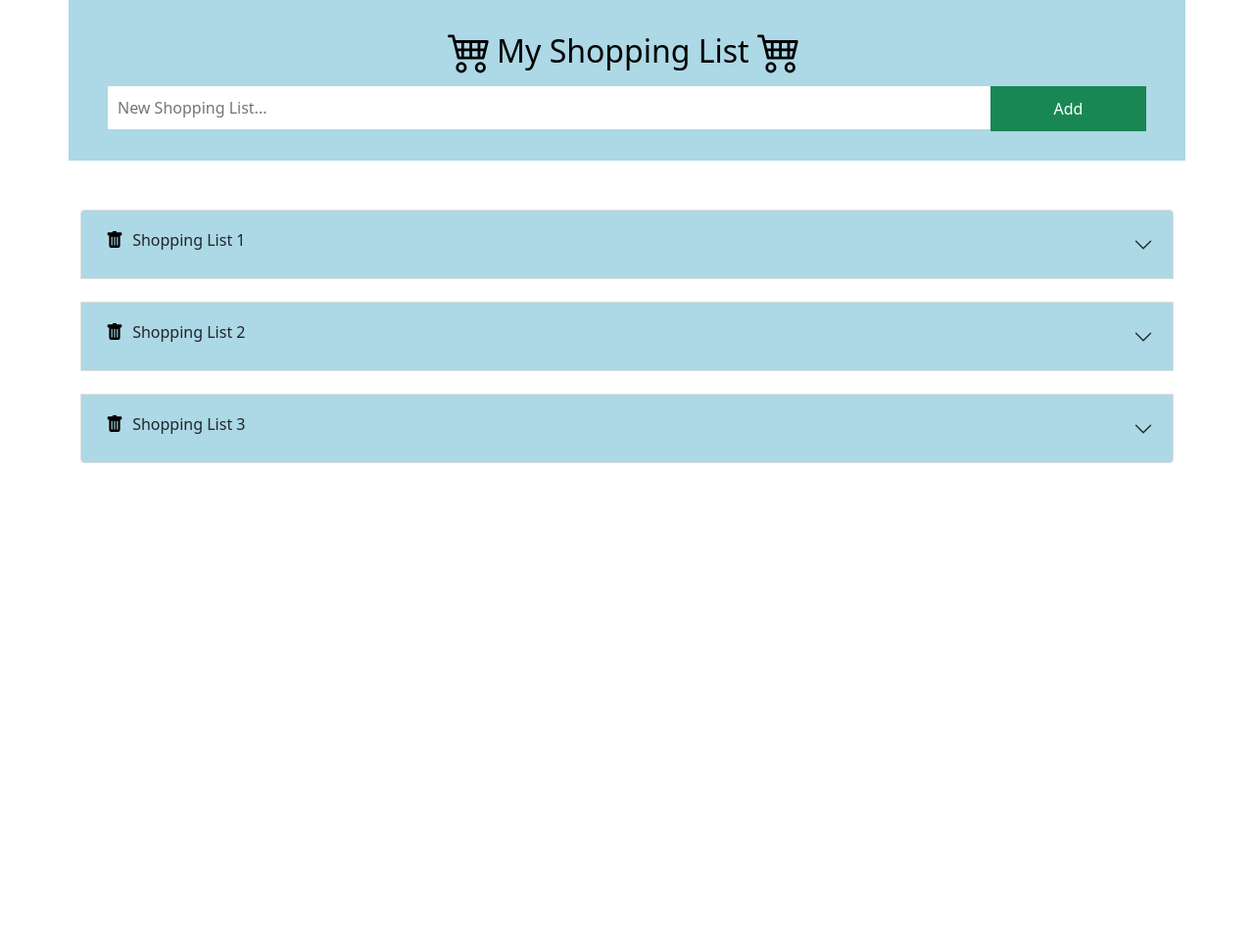
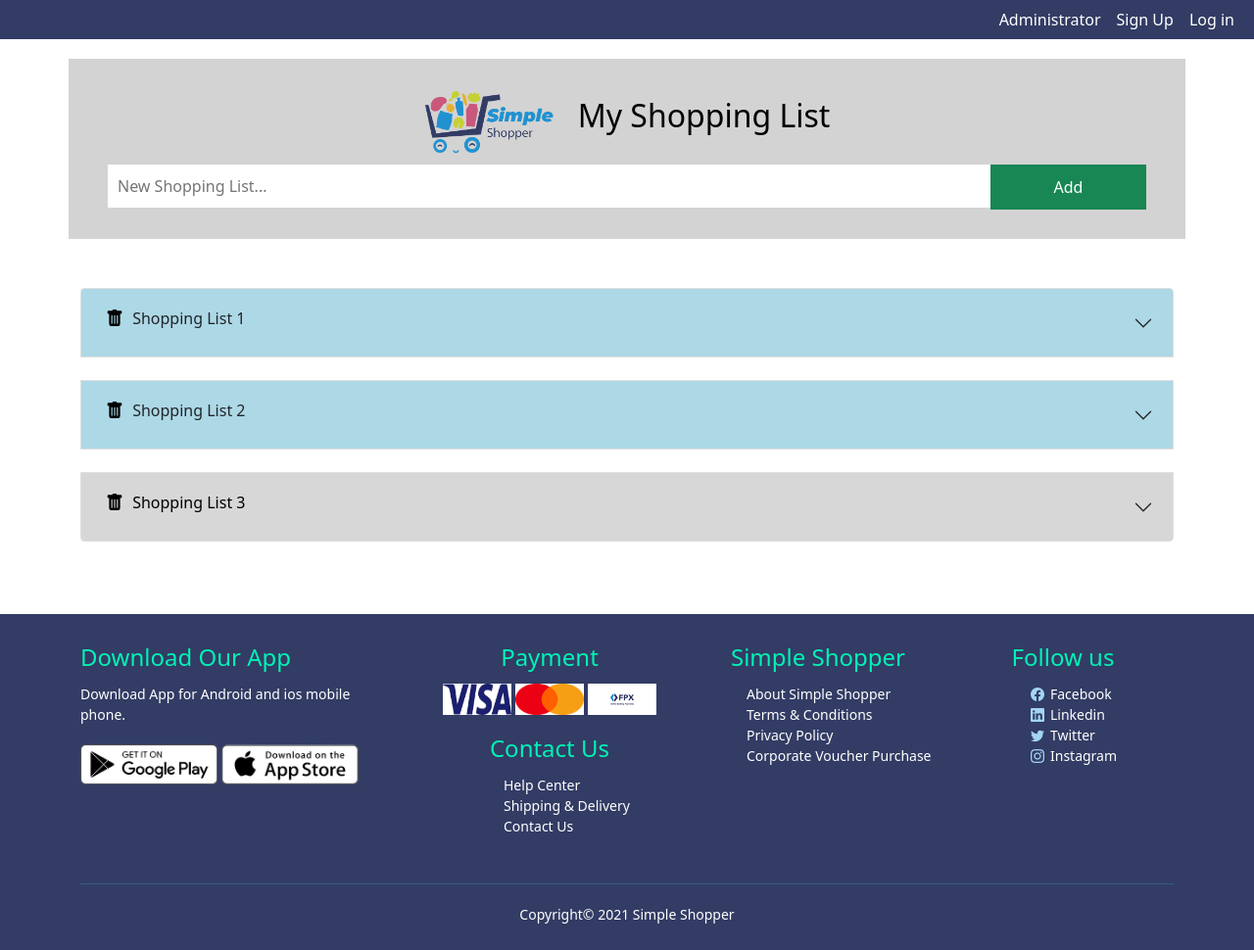
Before and after one commit to owen0712/simple-shopper, a PHP site: page /src/shoplist.html in a window 1280 px wide. Shown: the whole page at 98% size. Before the commit the page ends 473 px from the top, so only its background shows below. Run offline with PHP 8.4, Linux system fonts and the light colour scheme; some libraries are stand-ins or nearby versions.

Commit message:
Add header footer and change color

```diff
--- a/src/shoplist.html
+++ b/src/shoplist.html
@@ -12,25 +12,39 @@
     <meta name="viewport" content="width=device-width, initialscale=1, shrink-to-fit=no">
     <!-- Bootstrap CSS -->
     <link href="https://cdn.jsdelivr.net/npm/bootstrap@5.0.0-beta3/dist/css/bootstrap.min.css" rel="stylesheet" integrity="sha384-eOJMYsd53ii+scO/bJGFsiCZc+5NDVN2yr8+0RDqr0Ql0h+rP48ckxlpbzKgwra6" crossorigin="anonymous">
+    <link rel="stylesheet" href="https://cdn.jsdelivr.net/npm/bootstrap-icons@1.4.1/font/bootstrap-icons.css">
+    <link href="../testing/sign-in/signUp.css" rel="stylesheet">
     <link rel="stylesheet" href="../style/design.css">
 
     <title>Simple Shopper | Grocery </title>
 
 </head>
-<header>
-</header>
-<nav>
+<nav class="navbar navbar-expand-lg navbar-dark py-0 " style="margin-bottom: 20px; background-color: #323c64;">
+    <div class="container-fluid">
+        <button class="navbar-toggler" type="button" data-bs-toggle="collapse" data-bs-target="#navbarNav" aria-controls="navbarNav" aria-expanded="false" aria-label="Toggle navigation">
+            <span class="navbar-toggler-icon"></span>
+        </button>
+        <div class="collapse navbar-collapse" id="navbarNav">
+            <ul class="navbar-nav ms-auto">
+                <li class="nav-item">
+                    <a class="nav-link" style="color: white;" href="/src/administrator.html">Administrator</a>
+                </li>
+                <li class="nav-item">
+                    <a class="nav-link" style="color: white;" href="#">Sign Up</a>
+                </li>
+                <li class="nav-item">
+                    <a class="nav-link" style="color: white;" href="#">Log in</a>
+                </li>
+            </ul>
+        </div>
+    </div>
 </nav>
 
 <body>
     <div id="myDIV" class="header container">
         <h2>
-            <svg xmlns="http://www.w3.org/2000/svg" width="50" height="50" fill="currentColor" class="bi bi-cart4" viewBox="0 0 18 18">
-            <path d="M0 2.5A.5.5 0 0 1 .5 2H2a.5.5 0 0 1 .485.379L2.89 4H14.5a.5.5 0 0 1 .485.621l-1.5 6A.5.5 0 0 1 13 11H4a.5.5 0 0 1-.485-.379L1.61 3H.5a.5.5 0 0 1-.5-.5zM3.14 5l.5 2H5V5H3.14zM6 5v2h2V5H6zm3 0v2h2V5H9zm3 0v2h1.36l.5-2H12zm1.11 3H12v2h.61l.5-2zM11 8H9v2h2V8zM8 8H6v2h2V8zM5 8H3.89l.5 2H5V8zm0 5a1 1 0 1 0 0 2 1 1 0 0 0 0-2zm-2 1a2 2 0 1 1 4 0 2 2 0 0 1-4 0zm9-1a1 1 0 1 0 0 2 1 1 0 0 0 0-2zm-2 1a2 2 0 1 1 4 0 2 2 0 0 1-4 0z"/>
-        </svg>My Shopping List
-            <svg xmlns="http://www.w3.org/2000/svg" width="50" height="50" fill="currentColor" class="bi bi-cart4" viewBox="0 0 18 18">
-            <path d="M0 2.5A.5.5 0 0 1 .5 2H2a.5.5 0 0 1 .485.379L2.89 4H14.5a.5.5 0 0 1 .485.621l-1.5 6A.5.5 0 0 1 13 11H4a.5.5 0 0 1-.485-.379L1.61 3H.5a.5.5 0 0 1-.5-.5zM3.14 5l.5 2H5V5H3.14zM6 5v2h2V5H6zm3 0v2h2V5H9zm3 0v2h1.36l.5-2H12zm1.11 3H12v2h.61l.5-2zM11 8H9v2h2V8zM8 8H6v2h2V8zM5 8H3.89l.5 2H5V8zm0 5a1 1 0 1 0 0 2 1 1 0 0 0 0-2zm-2 1a2 2 0 1 1 4 0 2 2 0 0 1-4 0zm9-1a1 1 0 1 0 0 2 1 1 0 0 0 0-2zm-2 1a2 2 0 1 1 4 0 2 2 0 0 1-4 0z"/>
-        </svg>
+            <a class="navbar-brand" href="./index.html"><img src="../assets/Logo/SSLogo2.png" height="70mm"></a>
+            My Shopping List
         </h2>
         <input type="text" id="myInput" placeholder="New Shopping List...">
         <span onclick="newElement()" class="addBtn btn btn-success">Add</span>
@@ -256,14 +270,14 @@
             <br>
             <div class="accordion-item">
                 <h2 class="accordion-header" id="headingThree">
-                    <button class="accordion-button collapsed" style="background-color: lightblue;" type="button" data-bs-toggle="collapse" data-bs-target="#collapseThree" aria-expanded="false" aria-controls="collapseThree">
+                    <button class="accordion-button collapsed" style="background-color: rgba(211, 211, 211,0.9);" type="button" data-bs-toggle="collapse" data-bs-target="#collapseThree" aria-expanded="false" aria-controls="collapseThree">
                         <p type="button" class="btn btn-outline-danger deleteList" style="border:none; padding: 0 5px 5px 5px; margin-bottom: 8px;">
                             <svg xmlns="http://www.w3.org/2000/svg" width="18" height="18" fill="black" class="bi bi-trash-fill" viewBox="0 0 16 16">
                                 <path d="M2.5 1a1 1 0 0 0-1 1v1a1 1 0 0 0 1 1H3v9a2 2 0 0 0 2 2h6a2 2 0 0 0 2-2V4h.5a1 1 0 0 0 1-1V2a1 1 0 0 0-1-1H10a1 1 0 0 0-1-1H7a1 1 0 0 0-1 1H2.5zm3 4a.5.5 0 0 1 .5.5v7a.5.5 0 0 1-1 0v-7a.5.5 0 0 1 .5-.5zM8 5a.5.5 0 0 1 .5.5v7a.5.5 0 0 1-1 0v-7A.5.5 0 0 1 8 5zm3 .5v7a.5.5 0 0 1-1 0v-7a.5.5 0 0 1 1 0z"/>
                             </svg>
                         </p>
                         &nbsp;
-                        <h6 class="thetext" >Shopping List 3</h6>
+                        <h6 class="thetext" style="color:black;" >Shopping List 3</h6>
                         <div class="editor">
                             <input class="ta1" name="ta1" style="margin-bottom: 5px; border-radius: 3px; width:150px;">
                             <input style="padding: none;" name="submit" id="submit" type="button" value="Edit List Name"  />
@@ -357,6 +371,54 @@
             </div>
         </div>
     </main>
+
+    <div class="footer" style="background-color: #323c64;">
+        <div class="container">
+            <div class="row">
+                <div class="footer-col-1">
+                    <h4>Download Our App</h4>
+                    <p>Download App for Android and ios mobile phone.</p>
+                    <div class="app-logo">
+                        <img src="../testing/sign-in/img/play-store.png">
+                        <img src="../testing/sign-in/img/app-store.png">
+                    </div>
+                </div>
+                <div class="footer-col-2">
+                    <h4>Payment</h4>
+                    <img src="../testing/sign-in/img/Visa+Brand+Mark+-+Blue+-+900x291.jpg">
+                    <img src="../testing/sign-in/img/300px-Mastercard_2019_logo.svg.png" style="background-color: white;">
+                    <img src="../testing/sign-in/img/FPX-Logo-1.png" style="background-color: white;">
+                    <br>
+                    <h4 style="margin-top: 20px;">Contact Us</h4>
+                    <ul>
+                        <li><a href="#" style="color:#ffffff; padding-left: 50px;">Help Center</a></li>
+                        <li><a href="#" style="color:#ffffff; padding-left: 50px;">Shipping & Delivery</a></li>
+                        <li><a href="#" style="color:#ffffff; padding-left: 50px;">Contact Us</a></li>
+                    </ul>
+                </div>
+                <div class="footer-col-4">
+                    <h4>Simple Shopper</h4>
+                    <ul>
+                        <li>About Simple Shopper</li>
+                        <li>Terms & Conditions</li>
+                        <li>Privacy Policy</li>
+                        <li>Corporate&nbsp;Voucher&nbsp;Purchase</li>
+                    </ul>
+                </div>
+                <div class="footer-col-3">
+                    <h4>Follow us</h4>
+                    <ul>
+                        <li><i class="bi bi-facebook" style="margin-right: 6px; color: #A2D5F2; padding-left: 40px;"></i>Facebook</li>
+                        <li><i class="bi bi-linkedin" style="margin-right: 6px; color: #A2D5F2; padding-left: 40px;"></i>Linkedin</li>
+                        <li><i class="bi bi-twitter" style="margin-right: 6px; color: #A2D5F2; padding-left: 40px;"></i>Twitter</li>
+                        <li><i class="bi bi-instagram" style="margin-right: 6px; color: #A2D5F2; padding-left: 40px;"></i>Instagram</li>
+                    </ul>
+                </div>
+            </div>
+            <hr>
+            <p class="copyright">Copyright&copy; 2021 Simple Shopper</p>
+        </div>
+    </div>
     <script data-require="jquery@3.1.1" data-semver="3.1.1" src="https://ajax.googleapis.com/ajax/libs/jquery/3.1.1/jquery.min.js"></script>
     <script src="../js/script.js"></script>
     <script src="https://cdn.jsdelivr.net/npm/@popperjs/core@2.9.1/dist/umd/popper.min.js" integrity="sha384-SR1sx49pcuLnqZUnnPwx6FCym0wLsk5JZuNx2bPPENzswTNFaQU1RDvt3wT4gWFG" crossorigin="anonymous"></script>
--- a/style/design.css
+++ b/style/design.css
@@ -16,7 +16,7 @@ div .editor {
 /* Style the header */
 
 .header {
-    background-color: lightblue;
+    background-color: rgb(211, 211, 211);
     padding: 30px 40px;
     color: black;
     text-align: center;
```
